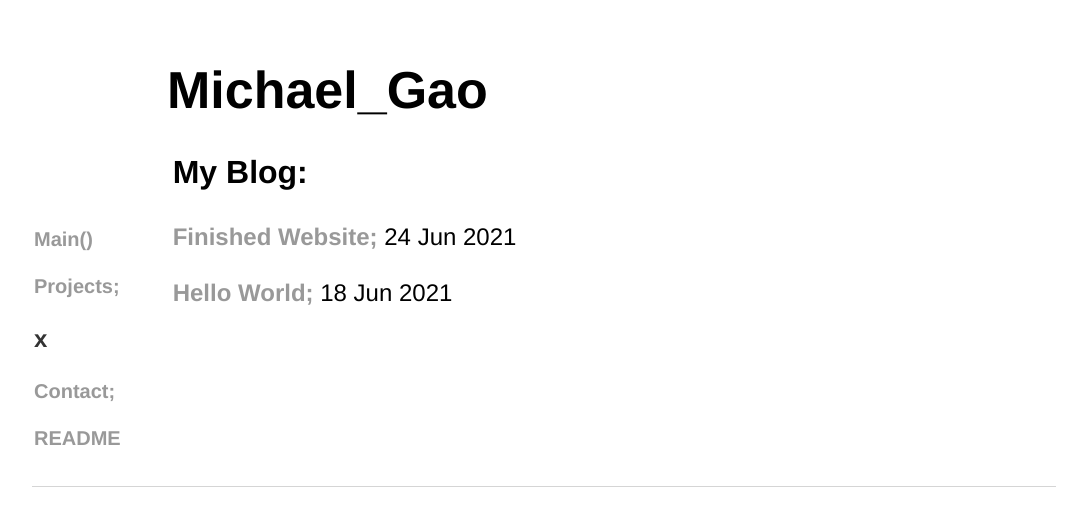
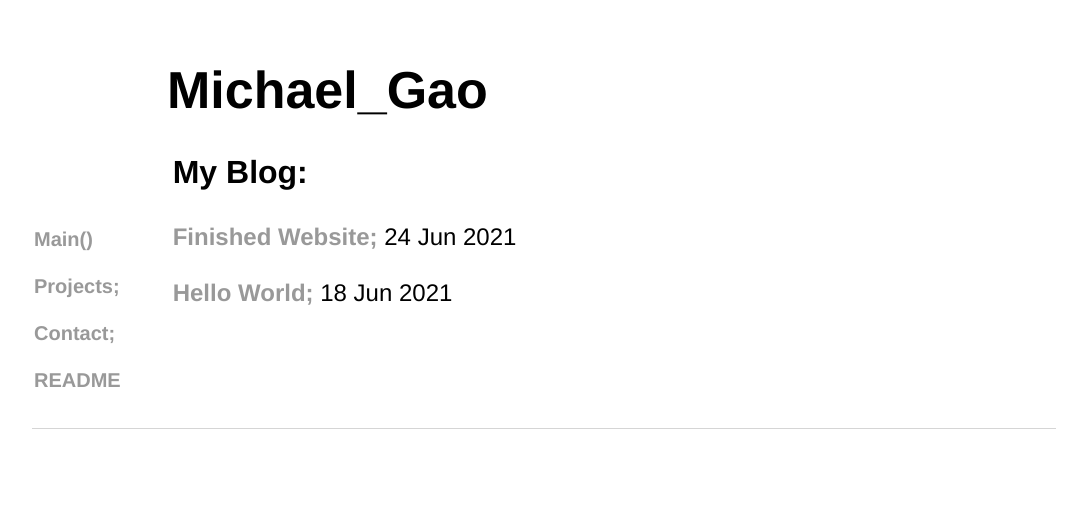
Before and after one commit to michael-c-gao/WebsiteOfMichael, a Jekyll site: the page built from blog/index.html, in a window 1280 px wide. Shown: the top 526 px of the page, without its empty margins (96-1183 px from the left). Built offline with Jekyll 4.4.1, drawn with Linux system fonts in a browser that asks for light colours.

Commit message:
Update index.html

```diff
--- a/blog/index.html
+++ b/blog/index.html
@@ -32,7 +32,7 @@ title: My Blog
 	    <li><a href="/">Main()</a></li>
 		<p>  </p>
 	    <li><a href="/projects">Projects;</a></li>
-		<p> x </p>
+		<p>  </p>
 	    <li><a href="/contact">Contact;</a></li>
 		<p>  </p>
 	    <li><a href="/blog">README</a></li>
```
